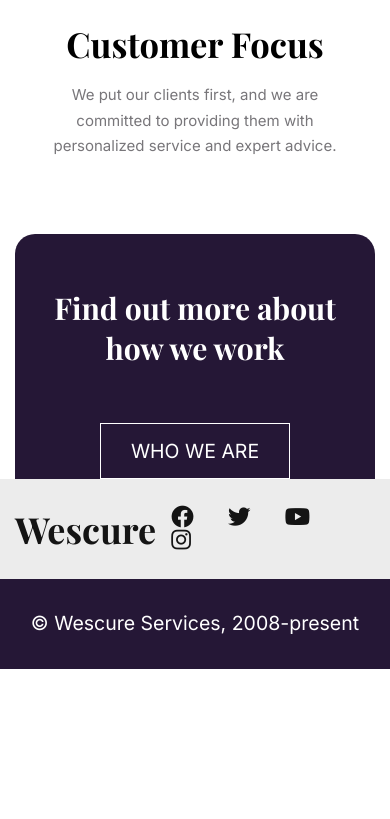
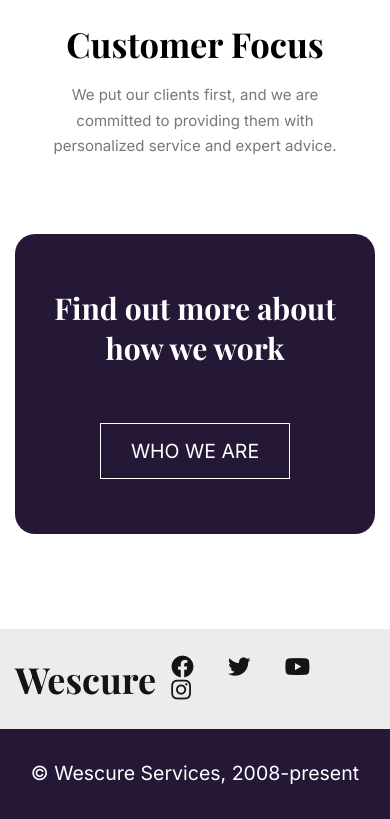
Before and after one commit to alisajad001/wescure, a plain HTML site: page index.html in a window 390 px wide. Shown: the part 2809-3628 px from the top of the page. Before the commit the page ends 3478 px from the top, so only its background shows below. Drawn offline with nearby package versions, Linux system fonts and the light colour scheme; a web font is replaced by a local one.

Commit message:
Final Update

```diff
--- a/css/responsive.css
+++ b/css/responsive.css
@@ -59,11 +59,11 @@
     }
 
     #main #bottom-nav{
-        top: 200px;
+        top: 350px;
     }
 
     #footer{
-        top: 300px;
+        top: 450px;
     }
 
 }
```
